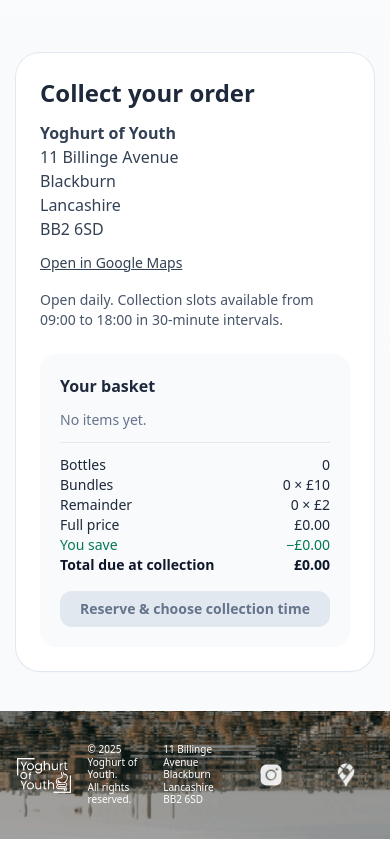
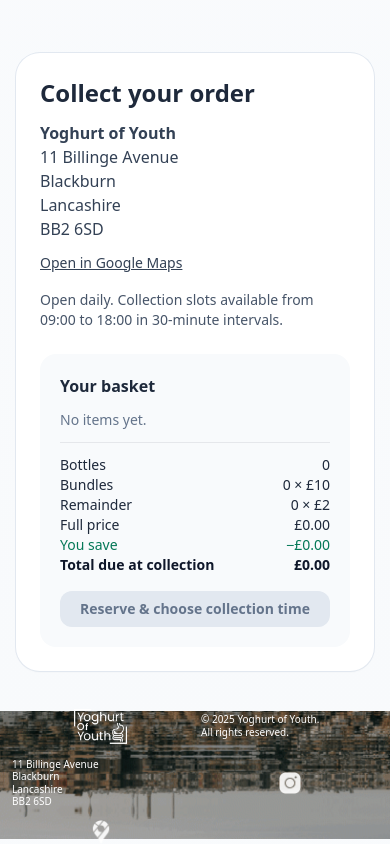
Before and after one commit to ZainAkuji/Yoghurt-of-Youth, a React (Vite) app: page / in a window 390 px wide. Shown: the part 7525-8369 px from the top of the page. Built offline with nearby package versions, Linux system fonts and the light colour scheme.

Commit message:
Update App.tsx

```diff
--- a/src/App.tsx
+++ b/src/App.tsx
@@ -1110,7 +1110,7 @@ function Footer() {
       <div
         className="
           relative z-10 mx-auto max-w-6xl
-          grid grid-cols-5
+          grid grid-cols-2 sm:grid-cols-3 md:grid-cols-5
           gap-3 sm:gap-4 md:gap-8
           px-3 sm:px-4 md:px-6
           items-center
```
